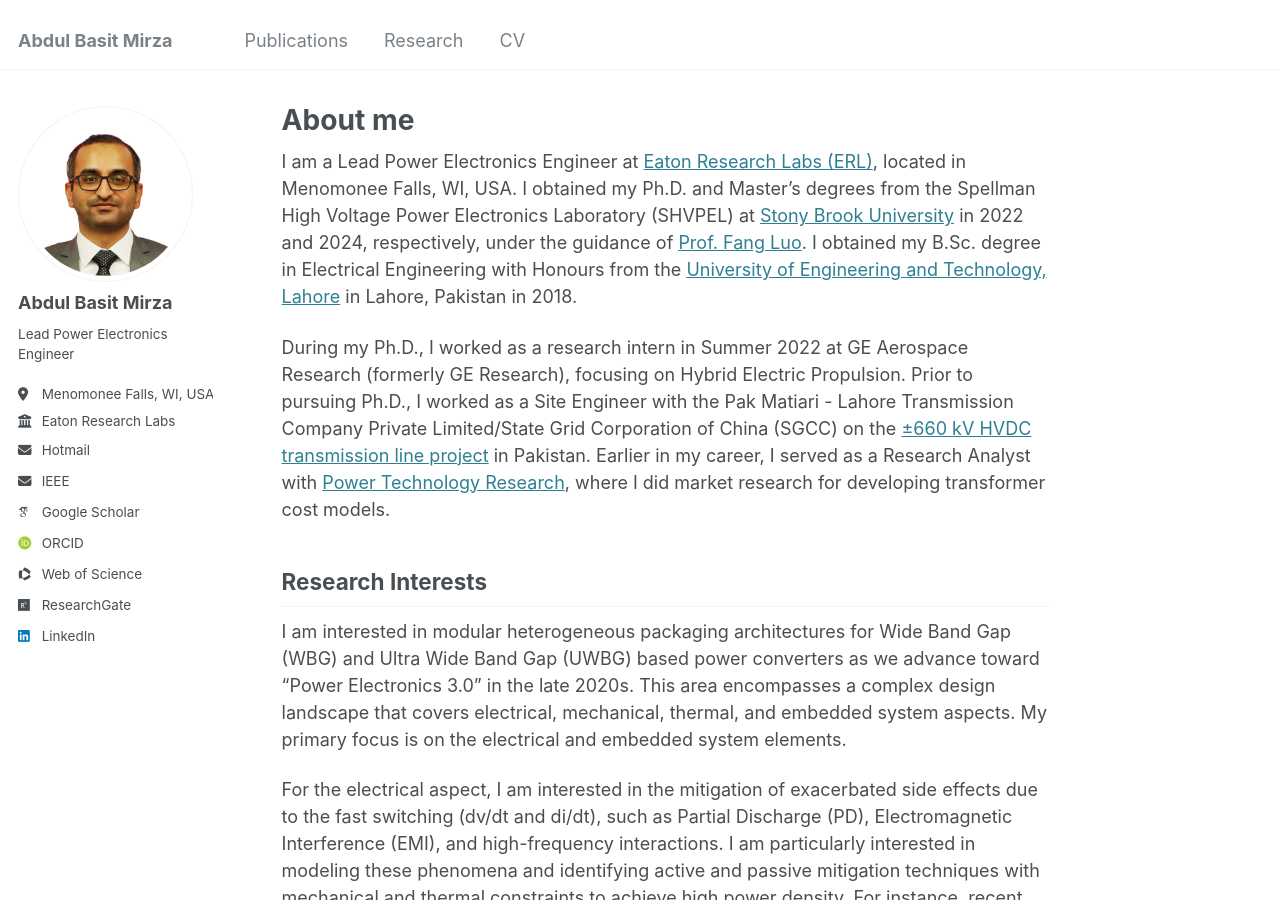
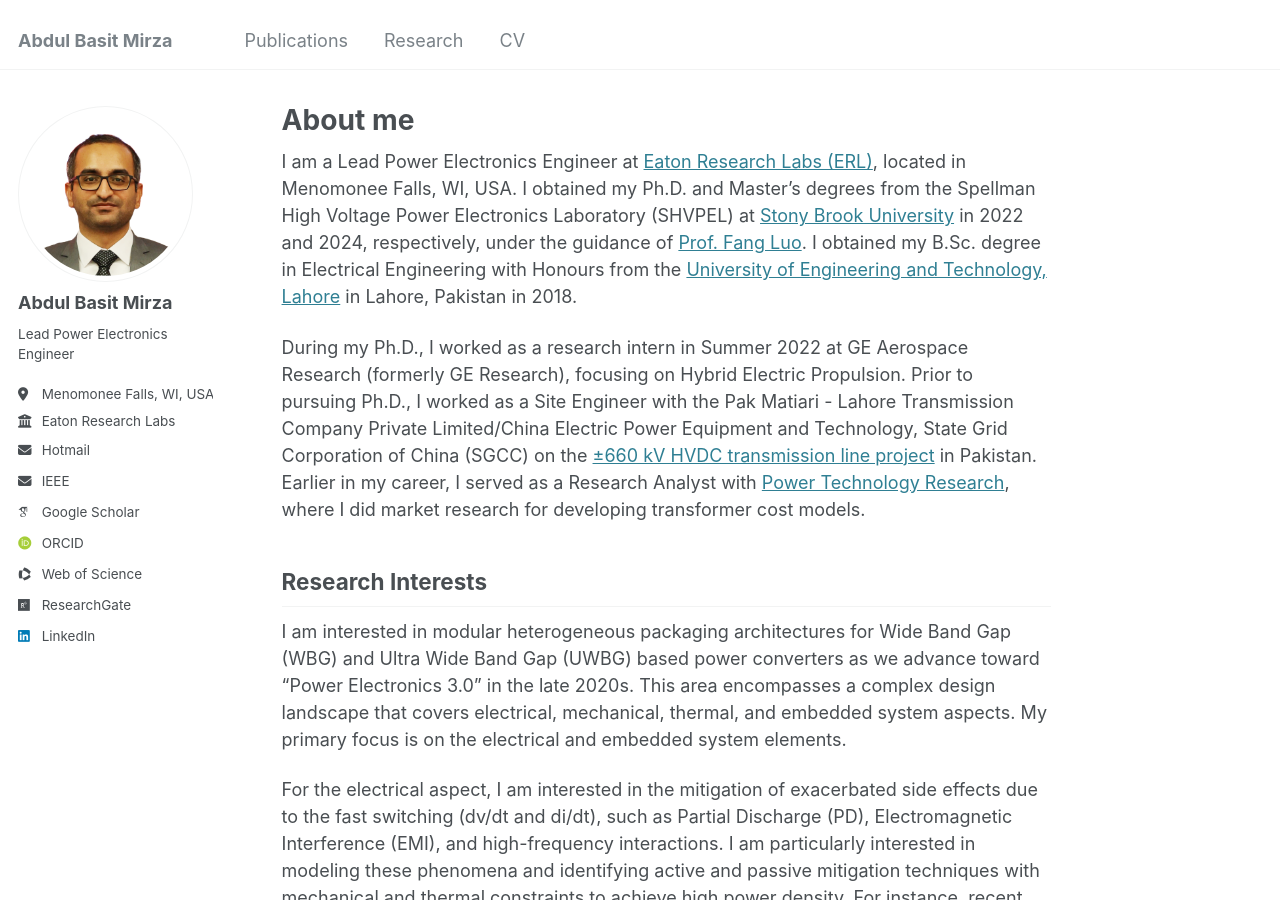
Before and after one commit to AbdulBasitMirza/abdulbasitmirza.github.io, a Jekyll site: the page built from _pages/about.md, in a window 1280 px wide and 900 px high. Built offline with Jekyll 4.4.1, drawn with Linux system fonts in a browser that asks for light colours; some web fonts are replaced.

Commit message:
Update about.md

```diff
--- a/_pages/about.md
+++ b/_pages/about.md
@@ -9,7 +9,7 @@ redirect_from:
 
 I am a Lead Power Electronics Engineer at [Eaton Research Labs (ERL)](https://www.eaton.com/us/en-us/company/research-and-development.html), located in Menomonee Falls, WI, USA. I obtained my Ph.D. and Master's degrees from the Spellman High Voltage Power Electronics Laboratory (SHVPEL) at [Stony Brook University](https://www.stonybrook.edu) in 2022 and 2024, respectively, under the guidance of [Prof. Fang Luo](https://www.stonybrook.edu/commcms/electrical/people/-core_faculty/luo_fang). I obtained my B.Sc. degree in Electrical Engineering with Honours from the [University of Engineering and Technology, Lahore](https://www.uet.edu.pk/home/) in Lahore, Pakistan in 2018.
 
-During my Ph.D., I worked as a research intern in Summer 2022 at GE Aerospace Research (formerly GE Research), focusing on Hybrid Electric Propulsion. Prior to pursuing Ph.D., I worked as a Site Engineer with the Pak Matiari - Lahore Transmission Company Private Limited/State Grid Corporation of China (SGCC) on the [±660 kV HVDC transmission line project](https://cpec.gov.pk/project-details/17) in Pakistan. Earlier in my career, I served as a Research Analyst with [Power Technology Research](https://ptr.inc), where I did market research for developing transformer cost models.
+During my Ph.D., I worked as a research intern in Summer 2022 at GE Aerospace Research (formerly GE Research), focusing on Hybrid Electric Propulsion. Prior to pursuing Ph.D., I worked as a Site Engineer with the Pak Matiari - Lahore Transmission Company Private Limited/China Electric Power Equipment and Technology, State Grid Corporation of China (SGCC) on the [±660 kV HVDC transmission line project](https://cpec.gov.pk/project-details/17) in Pakistan. Earlier in my career, I served as a Research Analyst with [Power Technology Research](https://ptr.inc), where I did market research for developing transformer cost models.
 
 
 Research Interests
```
